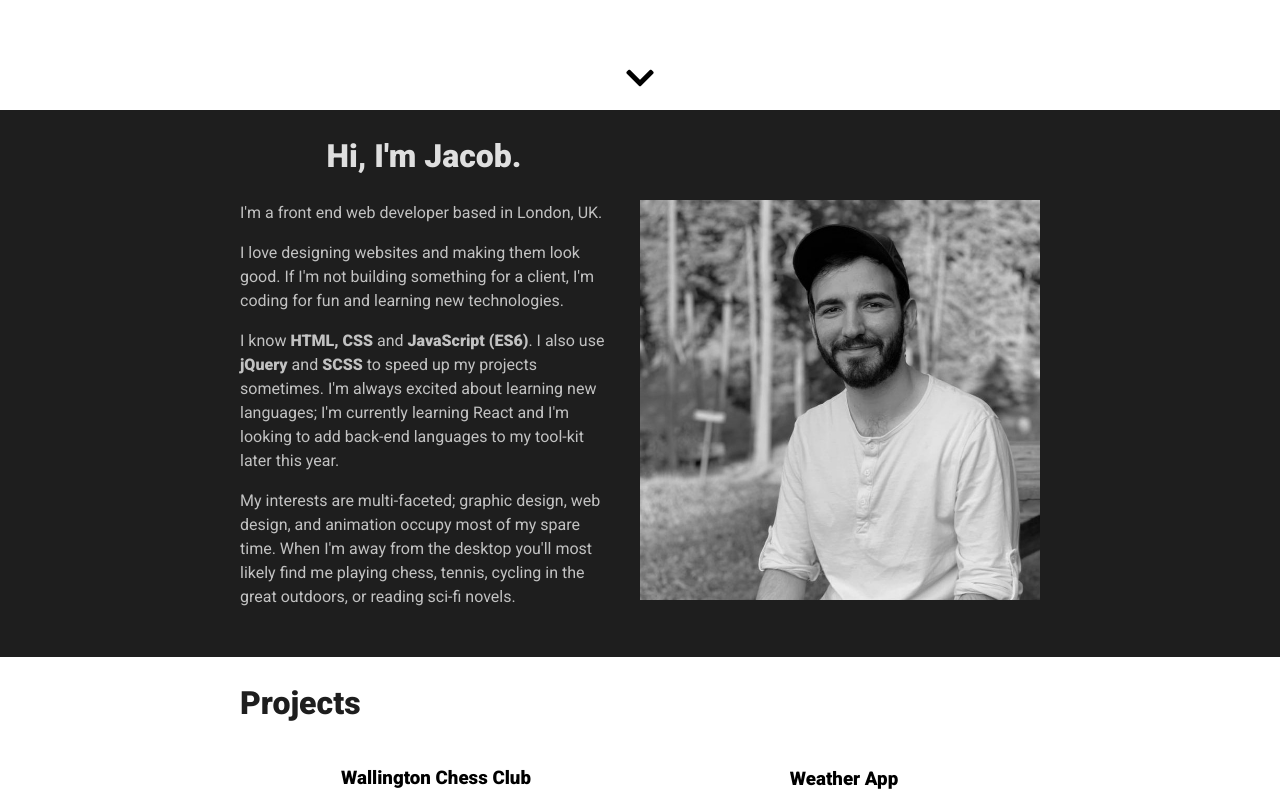
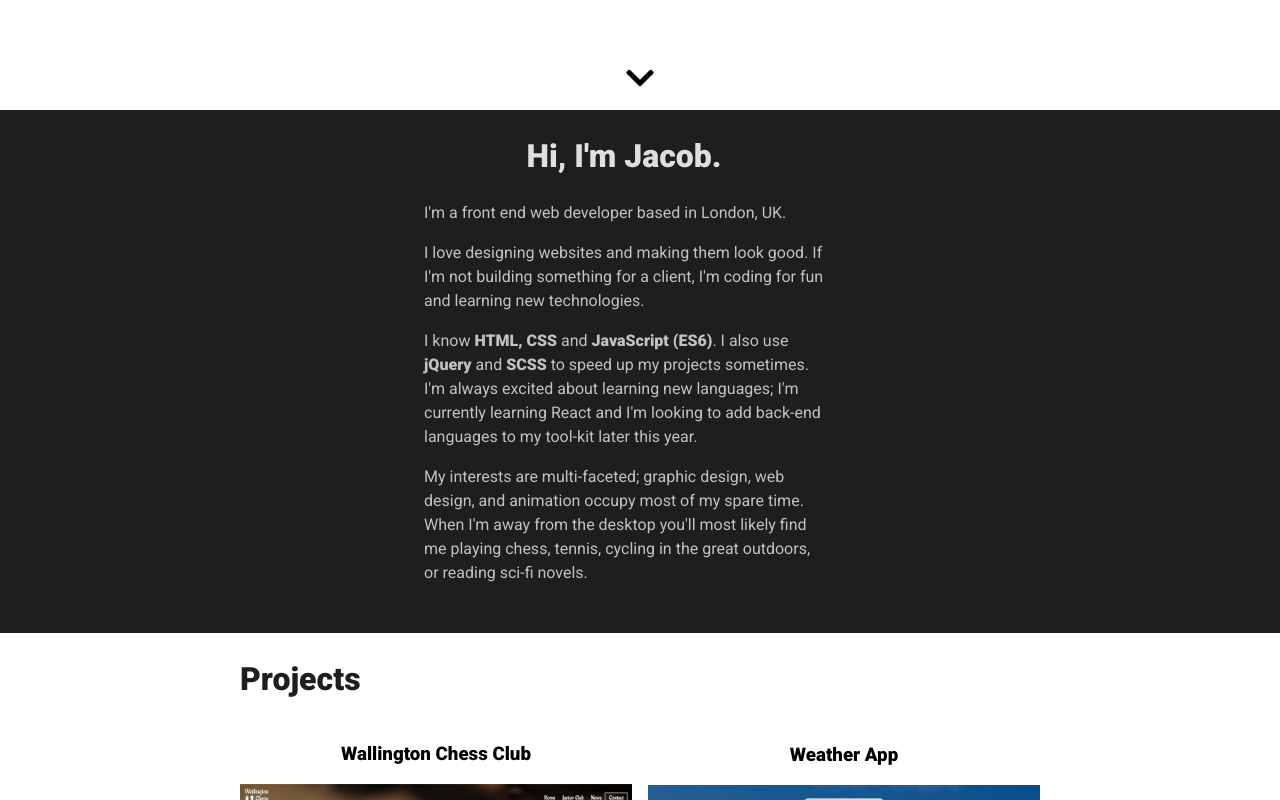
Before and after one commit to jacobcollinsdev/portfolio-site-2, a plain HTML site: page index.html in a window 1280 px wide. Shown: the part 690-1490 px from the top of the page. Drawn offline with Linux system fonts and the light colour scheme; a web font is replaced by a local one.

Commit message:
removed about-me img

```diff
--- a/index.html
+++ b/index.html
@@ -43,7 +43,7 @@
     <section class="about-me" id="about-me">
 
         <div class="about-me__container">
-            <img src="images/about-me.jpeg" alt="A picture of Jacob in a white t-shirt outdoors.">
+            <!-- <img src="images/about-me.jpeg" alt="A picture of Jacob in a white t-shirt outdoors."> -->
 
             <div class="about-me__text">
                 <h2>Hi, I'm Jacob.</h2>
```
